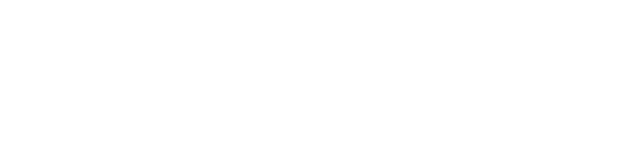
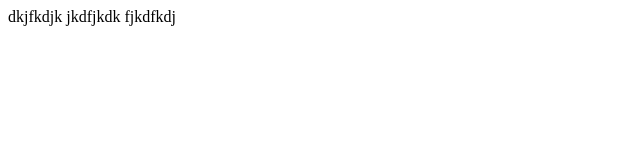
Before and after one commit to chikkuexp/git-workshop, a website: page index.html in a window 1280 px wide. Shown: the whole page, without its empty margins (0-640 px from the left). Drawn offline with Linux system fonts and the light colour scheme.

Commit message:
updated index.html

```diff
--- a/index.html
+++ b/index.html
@@ -6,7 +6,7 @@
     <meta http-equiv="X-UA-Compatible" content="ie=edge">
     <title>Document</title>
 </head>
-<body>
+ dkjfkdjk jkdfjkdk fjkdfkdj<body>
 
 </body>
 </html>
```
